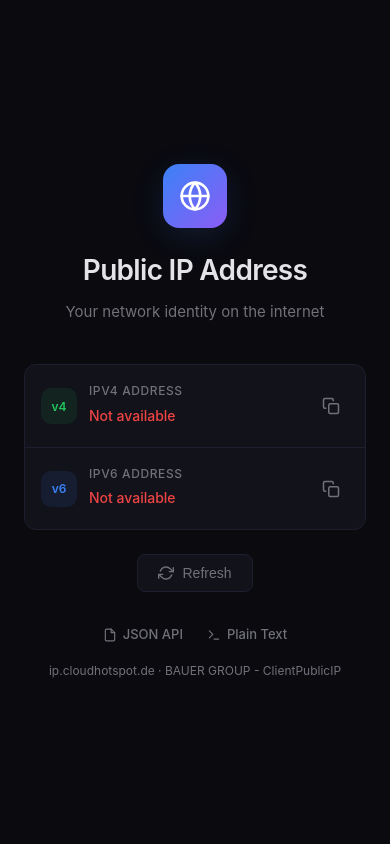
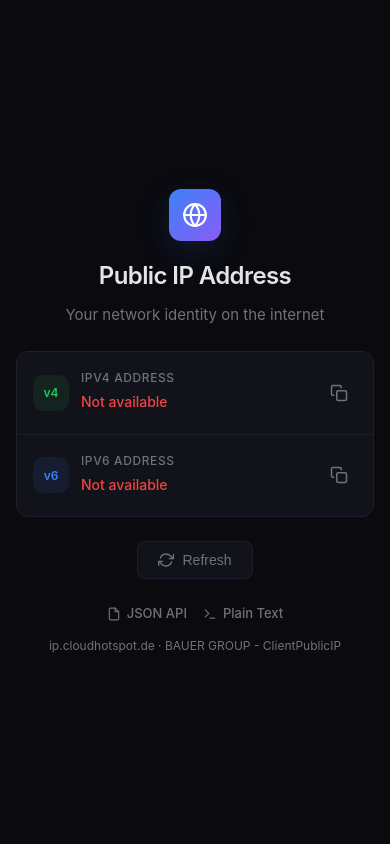
Before and after one commit to bauer-group/DS-ClientPublicIP, a Flask app: page / in a window 390 px wide. Run offline with Flask 3, Linux system fonts and the light colour scheme.

Commit message:
fix: improve responsive design for mobile view in index.html

```diff
--- a/src/templates/index.html
+++ b/src/templates/index.html
@@ -33,6 +33,7 @@
             background: var(--color-bg);
             color: var(--color-text);
             min-height: 100vh;
+            min-height: 100dvh;
             display: flex;
             flex-direction: column;
             align-items: center;
@@ -325,6 +326,30 @@
         }
 
         @media (max-width: 520px) {
+            body {
+                padding: 16px;
+            }
+
+            header {
+                margin-bottom: 24px;
+            }
+
+            .logo {
+                width: 52px;
+                height: 52px;
+                border-radius: 12px;
+                margin-bottom: 16px;
+            }
+
+            .logo svg {
+                width: 26px;
+                height: 26px;
+            }
+
+            h1 {
+                font-size: 1.5rem;
+            }
+
             .copy-btn {
                 opacity: 1;
             }
@@ -343,6 +368,15 @@
             .copy-btn {
                 width: 36px;
                 height: 36px;
+            }
+
+            footer {
+                margin-top: 24px;
+            }
+
+            .api-links {
+                gap: 16px;
+                margin-bottom: 12px;
             }
         }
 
```
